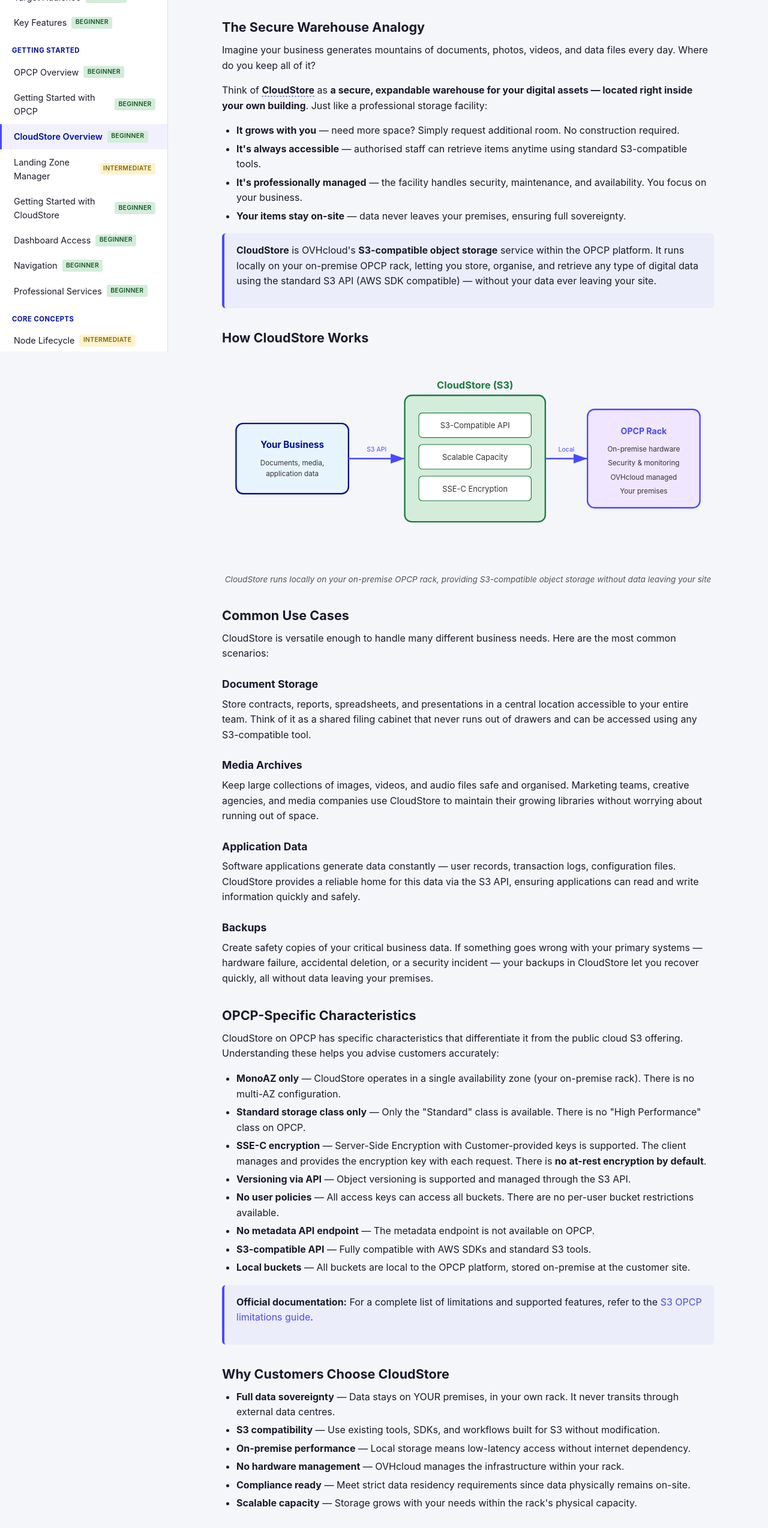
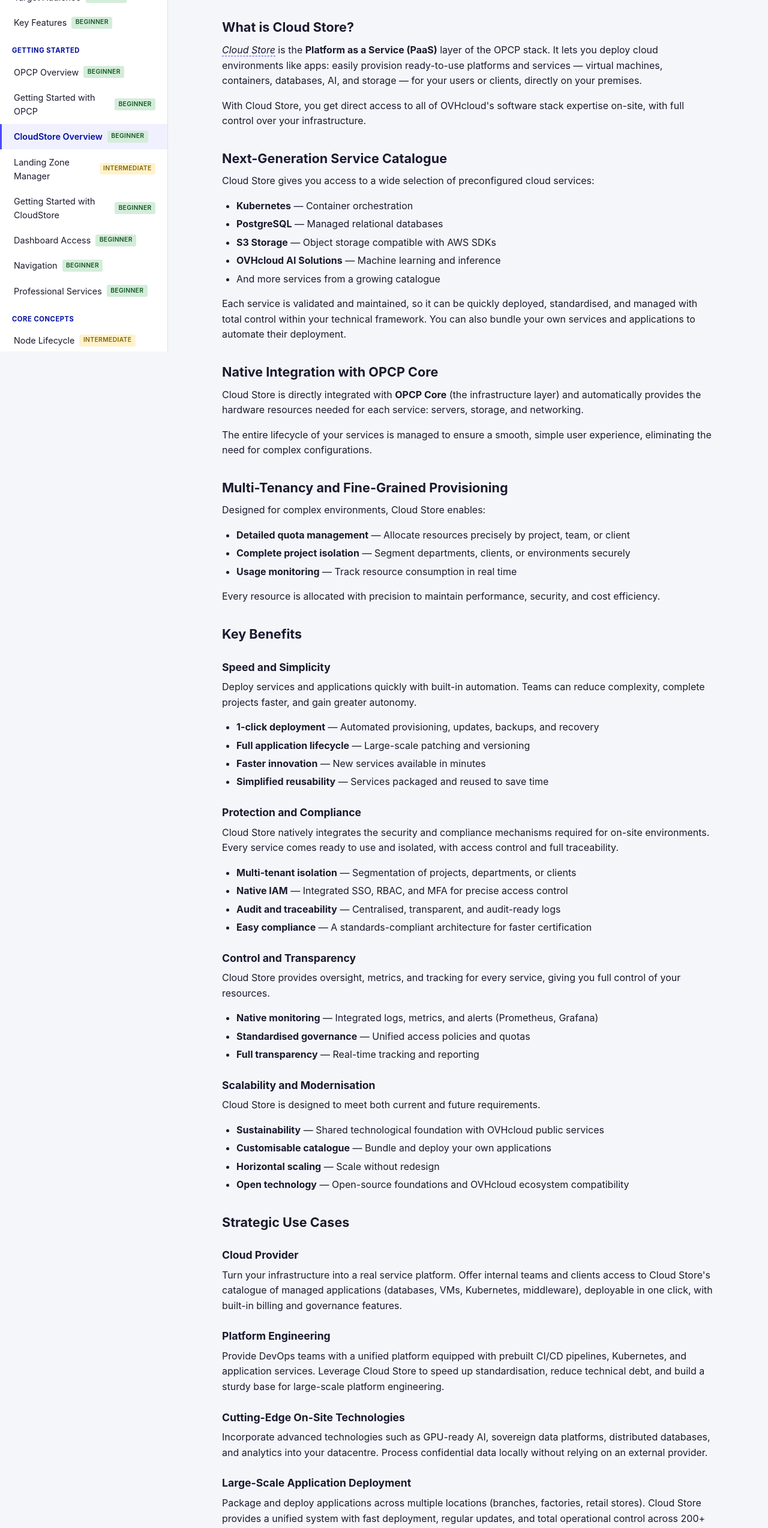
Before and after one commit to Sam9682/opcp-introduction, a website: page skillhub/en/getting-started/cloudstore-overview.html in a window 1280 px wide. Shown: the part 240-2788 px from the top of the page at 60% size. Drawn offline with Linux system fonts and the light colour scheme.

Commit message:
review content,adding landing zone

```diff
--- a/skillhub/en/getting-started/cloudstore-overview.html
+++ b/skillhub/en/getting-started/cloudstore-overview.html
@@ -3,15 +3,15 @@
 <head>
   <meta charset="UTF-8">
   <meta name="viewport" content="width=device-width, initial-scale=1.0">
-    <meta name="description" content="Learn what CloudStore is on OPCP: an S3-compatible object storage service running on-premise on your rack, its limitations, and key use cases.">
-  <title>CloudStore Overview - Storage Solutions - OPCP Skillhub</title>
+  <meta name="description" content="Learn what OPCP Cloud Store is: a Platform as a Service layer that lets you deploy cloud environments like apps — Kubernetes, databases, AI, storage and more — directly on your premises.">
+  <title>CloudStore Overview - Getting Started - OPCP Skillhub</title>
   <link rel="stylesheet" href="../../assets/css/style.css">
 </head>
 <body>
   <a href="#main-content" class="skip-link">Skip to main content</a>
 
   <header class="site-header" role="banner">
-    <div class="logo"><a href="../introduction/what-is-opcp.html" aria-label="Accueil SkillHub">SkillHub</a></div>
+    <div class="logo"><a href="../introduction/what-is-opcp.html" aria-label="SkillHub Home">SkillHub</a></div>
     <div class="header-right">
       <div class="lang-toggle" aria-label="Language selector"></div>
       <div class="progress-bar-container" role="progressbar" aria-valuenow="0" aria-valuemin="0" aria-valuemax="100" aria-label="Learning progress">
@@ -39,128 +39,125 @@
         </div>
       </header>
 
-                <section aria-labelledby="analogy-heading">
-                    <h2 id="analogy-heading">The Secure Warehouse Analogy</h2>
-                    <p>Imagine your business generates mountains of documents, photos, videos, and data files every day. Where do you keep all of it?</p>
+      <section aria-labelledby="what-is-cloudstore">
+        <h2 id="what-is-cloudstore">What is Cloud Store?</h2>
+        <p><dfn class="glossary-term" title="OPCP Cloud Store — Platform as a Service layer of OPCP that provides a catalogue of ready-to-use cloud services deployable on your premises">Cloud Store</dfn> is the <strong>Platform as a Service (PaaS)</strong> layer of the OPCP stack. It lets you deploy cloud environments like apps: easily provision ready-to-use platforms and services — virtual machines, containers, databases, AI, and storage — for your users or clients, directly on your premises.</p>
+        <p>With Cloud Store, you get direct access to all of OVHcloud's software stack expertise on-site, with full control over your infrastructure.</p>
+      </section>
 
-                    <p>Think of <a href="../glossary.html#term-cloudstore" class="glossary-term"><strong>CloudStore</strong></a> as <strong>a secure, expandable warehouse for your digital assets — located right inside your own building</strong>. Just like a professional storage facility:</p>
+      <section aria-labelledby="service-catalogue">
+        <h2 id="service-catalogue">Next-Generation Service Catalogue</h2>
+        <p>Cloud Store gives you access to a wide selection of preconfigured cloud services:</p>
+        <ul>
+          <li><strong>Kubernetes</strong> — Container orchestration</li>
+          <li><strong>PostgreSQL</strong> — Managed relational databases</li>
+          <li><strong>S3 Storage</strong> — Object storage compatible with AWS SDKs</li>
+          <li><strong>OVHcloud AI Solutions</strong> — Machine learning and inference</li>
+          <li>And more services from a growing catalogue</li>
+        </ul>
+        <p>Each service is validated and maintained, so it can be quickly deployed, standardised, and managed with total control within your technical framework. You can also bundle your own services and applications to automate their deployment.</p>
+      </section>
 
+      <section aria-labelledby="native-integration">
+        <h2 id="native-integration">Native Integration with OPCP Core</h2>
+        <p>Cloud Store is directly integrated with <strong>OPCP Core</strong> (the infrastructure layer) and automatically provides the hardware resources needed for each service: servers, storage, and networking.</p>
+        <p>The entire lifecycle of your services is managed to ensure a smooth, simple user experience, eliminating the need for complex configurations.</p>
+      </section>
+
+      <section aria-labelledby="multi-tenancy">
+        <h2 id="multi-tenancy">Multi-Tenancy and Fine-Grained Provisioning</h2>
+        <p>Designed for complex environments, Cloud Store enables:</p>
         <ul>
-                        <li><strong>It grows with you</strong> — need more space? Simply request additional room. No construction required.</li>
-                        <li><strong>It's always accessible</strong> — authorised staff can retrieve items anytime using standard S3-compatible tools.</li>
-                        <li><strong>It's professionally managed</strong> — the facility handles security, maintenance, and availability. You focus on your business.</li>
-                        <li><strong>Your items stay on-site</strong> — data never leaves your premises, ensuring full sovereignty.</li>
+          <li><strong>Detailed quota management</strong> — Allocate resources precisely by project, team, or client</li>
+          <li><strong>Complete project isolation</strong> — Segment departments, clients, or environments securely</li>
+          <li><strong>Usage monitoring</strong> — Track resource consumption in real time</li>
+        </ul>
+        <p>Every resource is allocated with precision to maintain performance, security, and cost efficiency.</p>
+      </section>
+
+      <section aria-labelledby="key-benefits">
+        <h2 id="key-benefits">Key Benefits</h2>
+
+        <h3>Speed and Simplicity</h3>
+        <p>Deploy services and applications quickly with built-in automation. Teams can reduce complexity, complete projects faster, and gain greater autonomy.</p>
+        <ul>
+          <li><strong>1-click deployment</strong> — Automated provisioning, updates, backups, and recovery</li>
+          <li><strong>Full application lifecycle</strong> — Large-scale patching and versioning</li>
+          <li><strong>Faster innovation</strong> — New services available in minutes</li>
+          <li><strong>Simplified reusability</strong> — Services packaged and reused to save time</li>
         </ul>
 
-                    <div class="info-box">
-                        <p><strong>CloudStore</strong> is OVHcloud's <strong class="term">S3-compatible object storage</strong> service within the OPCP platform. It runs locally on your on-premise OPCP rack, letting you store, organise, and retrieve any type of digital data using the standard S3 API (AWS SDK compatible) — without your data ever leaving your site.</p>
-                    </div>
+        <h3>Protection and Compliance</h3>
+        <p>Cloud Store natively integrates the security and compliance mechanisms required for on-site environments. Every service comes ready to use and isolated, with access control and full traceability.</p>
+        <ul>
+          <li><strong>Multi-tenant isolation</strong> — Segmentation of projects, departments, or clients</li>
+          <li><strong>Native IAM</strong> — Integrated SSO, RBAC, and MFA for precise access control</li>
+          <li><strong>Audit and traceability</strong> — Centralised, transparent, and audit-ready logs</li>
+          <li><strong>Easy compliance</strong> — A standards-compliant architecture for faster certification</li>
+        </ul>
+
+        <h3>Control and Transparency</h3>
+        <p>Cloud Store provides oversight, metrics, and tracking for every service, giving you full control of your resources.</p>
+        <ul>
+          <li><strong>Native monitoring</strong> — Integrated logs, metrics, and alerts (Prometheus, Grafana)</li>
+          <li><strong>Standardised governance</strong> — Unified access policies and quotas</li>
+          <li><strong>Full transparency</strong> — Real-time tracking and reporting</li>
+        </ul>
+
+        <h3>Scalability and Modernisation</h3>
+        <p>Cloud Store is designed to meet both current and future requirements.</p>
+        <ul>
+          <li><strong>Sustainability</strong> — Shared technological foundation with OVHcloud public services</li>
+          <li><strong>Customisable catalogue</strong> — Bundle and deploy your own applications</li>
+          <li><strong>Horizontal scaling</strong> — Scale without redesign</li>
+          <li><strong>Open technology</strong> — Open-source foundations and OVHcloud ecosystem compatibility</li>
+        </ul>
       </section>
 
-                <section aria-labelledby="diagram-heading">
-                    <h2 id="diagram-heading">How CloudStore Works</h2>
-                    <figure class="diagram-scroll">
-                        <svg viewBox="0 0 700 300" xmlns="http://www.w3.org/2000/svg" role="img" aria-label="Diagram showing how CloudStore connects your business to secure, on-premise S3-compatible storage managed by OVHcloud on your OPCP rack">
-                            <!-- Your Business -->
-                            <rect x="20" y="100" width="160" height="100" rx="10" fill="#e8f4fd" stroke="#000E9C" stroke-width="2"/>
-                            <text x="100" y="135" text-anchor="middle" font-size="13" font-weight="bold" fill="#000E9C">Your Business</text>
-                            <text x="100" y="160" text-anchor="middle" font-size="10" fill="#333">Documents, media,</text>
-                            <text x="100" y="175" text-anchor="middle" font-size="10" fill="#333">application data</text>
+      <section aria-labelledby="use-cases">
+        <h2 id="use-cases">Strategic Use Cases</h2>
 
-                            <!-- Arrow -->
-                            <line x1="180" y1="150" x2="260" y2="150" stroke="#4949FF" stroke-width="2" marker-end="url(#arrowhead)"/>
-                            <text x="220" y="140" text-anchor="middle" font-size="9" fill="#4949FF">S3 API</text>
+        <h3>Cloud Provider</h3>
+        <p>Turn your infrastructure into a real service platform. Offer internal teams and clients access to Cloud Store's catalogue of managed applications (databases, VMs, Kubernetes, middleware), deployable in one click, with built-in billing and governance features.</p>
 
-                            <!-- CloudStore -->
-                            <rect x="260" y="60" width="200" height="180" rx="10" fill="#d4edda" stroke="#1b7a3d" stroke-width="2"/>
-                            <text x="360" y="50" text-anchor="middle" font-size="14" font-weight="bold" fill="#1b7a3d">CloudStore (S3)</text>
-                            <rect x="280" y="85" width="160" height="35" rx="5" fill="#ffffff" stroke="#1b7a3d" stroke-width="1"/>
-                            <text x="360" y="107" text-anchor="middle" font-size="11" fill="#333">S3-Compatible API</text>
-                            <rect x="280" y="130" width="160" height="35" rx="5" fill="#ffffff" stroke="#1b7a3d" stroke-width="1"/>
-                            <text x="360" y="152" text-anchor="middle" font-size="11" fill="#333">Scalable Capacity</text>
-                            <rect x="280" y="175" width="160" height="35" rx="5" fill="#ffffff" stroke="#1b7a3d" stroke-width="1"/>
-                            <text x="360" y="197" text-anchor="middle" font-size="11" fill="#333">SSE-C Encryption</text>
+        <h3>Platform Engineering</h3>
+        <p>Provide DevOps teams with a unified platform equipped with prebuilt CI/CD pipelines, Kubernetes, and application services. Leverage Cloud Store to speed up standardisation, reduce technical debt, and build a sturdy base for large-scale platform engineering.</p>
 
-                            <!-- Arrow to OPCP Rack -->
-                            <line x1="460" y1="150" x2="520" y2="150" stroke="#4949FF" stroke-width="2" marker-end="url(#arrowhead)"/>
-                            <text x="490" y="140" text-anchor="middle" font-size="9" fill="#4949FF">Local</text>
+        <h3>Cutting-Edge On-Site Technologies</h3>
+        <p>Incorporate advanced technologies such as GPU-ready AI, sovereign data platforms, distributed databases, and analytics into your datacentre. Process confidential data locally without relying on an external provider.</p>
 
-                            <!-- OPCP Rack -->
-                            <rect x="520" y="80" width="160" height="140" rx="10" fill="#f0e6ff" stroke="#4949FF" stroke-width="2"/>
-                            <text x="600" y="115" text-anchor="middle" font-size="12" font-weight="bold" fill="#4949FF">OPCP Rack</text>
-                            <text x="600" y="140" text-anchor="middle" font-size="10" fill="#333">On-premise hardware</text>
-                            <text x="600" y="160" text-anchor="middle" font-size="10" fill="#333">Security &amp; monitoring</text>
-                            <text x="600" y="180" text-anchor="middle" font-size="10" fill="#333">OVHcloud managed</text>
-                            <text x="600" y="200" text-anchor="middle" font-size="10" fill="#333">Your premises</text>
-
-                            <!-- Arrowhead marker -->
-                            <defs>
-                                <marker id="arrowhead" markerWidth="10" markerHeight="7" refX="10" refY="3.5" orient="auto">
-                                    <polygon points="0 0, 10 3.5, 0 7" fill="#4949FF"/>
-                                </marker>
-                            </defs>
-                        </svg>
-                        <figcaption>CloudStore runs locally on your on-premise OPCP rack, providing S3-compatible object storage without data leaving your site</figcaption>
-                    </figure>
+        <h3>Large-Scale Application Deployment</h3>
+        <p>Package and deploy applications across multiple locations (branches, factories, retail stores). Cloud Store provides a unified system with fast deployment, regular updates, and total operational control across 200+ sites.</p>
       </section>
 
-                <section aria-labelledby="use-cases-heading">
-                    <h2 id="use-cases-heading">Common Use Cases</h2>
-                    <p>CloudStore is versatile enough to handle many different business needs. Here are the most common scenarios:</p>
-
-                    <h3>Document Storage</h3>
-                    <p>Store contracts, reports, spreadsheets, and presentations in a central location accessible to your entire team. Think of it as a shared filing cabinet that never runs out of drawers and can be accessed using any S3-compatible tool.</p>
-
-                    <h3>Media Archives</h3>
-                    <p>Keep large collections of images, videos, and audio files safe and organised. Marketing teams, creative agencies, and media companies use CloudStore to maintain their growing libraries without worrying about running out of space.</p>
-
-                    <h3>Application Data</h3>
-                    <p>Software applications generate data constantly — user records, transaction logs, configuration files. CloudStore provides a reliable home for this data via the S3 API, ensuring applications can read and write information quickly and safely.</p>
-
-                    <h3>Backups</h3>
-                    <p>Create safety copies of your critical business data. If something goes wrong with your primary systems — hardware failure, accidental deletion, or a security incident — your backups in CloudStore let you recover quickly, all without data leaving your premises.</p>
-                </section>
-
-                <section aria-labelledby="opcp-specifics-heading">
-                    <h2 id="opcp-specifics-heading">OPCP-Specific Characteristics</h2>
-                    <p>CloudStore on OPCP has specific characteristics that differentiate it from the public cloud S3 offering. Understanding these helps you advise customers accurately:</p>
-
+      <section aria-labelledby="in-action">
+        <h2 id="in-action">Cloud Store in Action</h2>
+        <p>Cloud Store offers more than just a catalogue. It changes how teams utilise and manage cloud services through four key capabilities:</p>
         <ul>
-                        <li><strong class="term">MonoAZ only</strong> — CloudStore operates in a single availability zone (your on-premise rack). There is no multi-AZ configuration.</li>
-                        <li><strong>Standard storage class only</strong> — Only the "Standard" class is available. There is no "High Performance" class on OPCP.</li>
-                        <li><strong class="term">SSE-C encryption</strong> — Server-Side Encryption with Customer-provided keys is supported. The client manages and provides the encryption key with each request. There is <strong>no at-rest encryption by default</strong>.</li>
-                        <li><strong>Versioning via API</strong> — Object versioning is supported and managed through the S3 API.</li>
-                        <li><strong>No user policies</strong> — All access keys can access all buckets. There are no per-user bucket restrictions available.</li>
-                        <li><strong>No metadata API endpoint</strong> — The metadata endpoint is not available on OPCP.</li>
-                        <li><strong>S3-compatible API</strong> — Fully compatible with AWS SDKs and standard S3 tools.</li>
-                        <li><strong>Local buckets</strong> — All buckets are local to the OPCP platform, stored on-premise at the customer site.</li>
-                    </ul>
-
-                    <div class="info-box">
-                        <p><strong>Official documentation:</strong> For a complete list of limitations and supported features, refer to the <a href="https://docs.ovhcloud.com/fr/guides/hosted-private-cloud/opcp/s3-opcp-limitations" target="_blank" rel="noopener">S3 OPCP limitations guide</a>.</p>
-                    </div>
-                </section>
-
-                <section aria-labelledby="benefits-heading">
-                    <h2 id="benefits-heading">Why Customers Choose CloudStore</h2>
-                    <ul>
-                        <li><strong>Full data sovereignty</strong> — Data stays on YOUR premises, in your own rack. It never transits through external data centres.</li>
-                        <li><strong>S3 compatibility</strong> — Use existing tools, SDKs, and workflows built for S3 without modification.</li>
-                        <li><strong>On-premise performance</strong> — Local storage means low-latency access without internet dependency.</li>
-                        <li><strong>No hardware management</strong> — OVHcloud manages the infrastructure within your rack.</li>
-                        <li><strong>Compliance ready</strong> — Meet strict data residency requirements since data physically remains on-site.</li>
-                        <li><strong>Scalable capacity</strong> — Storage grows with your needs within the rack's physical capacity.</li>
+          <li><strong>Click &amp; Deploy service catalogue</strong> — Deploy databases, Kubernetes clusters, AI services, or storage solutions in seconds from a single catalogue</li>
+          <li><strong>Integrated supervision and governance</strong> — Manage deployed services in real time with unified dashboards bringing together metrics, logs, and alerts</li>
+          <li><strong>Quotas and multi-tenant management</strong> — Allocate quotas and resources by project, team, or client to ensure user autonomy with centralised control</li>
+          <li><strong>Full lifecycle management</strong> — From automated provisioning to secure decommissioning, the entire process is orchestrated to accelerate product launches and strengthen governance</li>
         </ul>
       </section>
 
       <section aria-labelledby="summary-heading">
         <h2 id="summary-heading">Key Takeaways</h2>
         <ul>
-                        <li><strong>CloudStore</strong> is an S3-compatible object storage service running locally on your OPCP rack.</li>
-                        <li>It handles documents, media, application data, and backups using the standard S3 API.</li>
-                        <li>Data never leaves your premises — full sovereignty and compliance by design.</li>
-                        <li>Key limitations: MonoAZ, Standard class only, SSE-C encryption (no at-rest by default), no user policies.</li>
-                        <li>Compatible with AWS SDKs and any S3-compatible tooling.</li>
+          <li><strong>Cloud Store</strong> is the PaaS layer of OPCP — a service catalogue for deploying ready-to-use cloud platforms on your premises.</li>
+          <li>It provides access to Kubernetes, PostgreSQL, S3 storage, AI solutions, and more, all preconfigured and maintained.</li>
+          <li>It integrates natively with OPCP Core, which automatically provisions the required hardware resources.</li>
+          <li>Built-in multi-tenancy, IAM, monitoring, and compliance make it enterprise-ready.</li>
+          <li>It covers use cases from cloud provider platforms to large-scale edge deployments.</li>
+        </ul>
+      </section>
+
+      <section aria-labelledby="learn-more">
+        <h2 id="learn-more">Learn More</h2>
+        <ul>
+          <li><a href="https://www.ovhcloud.com/en/hosted-private-cloud/onprem-cloud-platform/cloud-store/">Cloud Store — OVHcloud Official Page</a></li>
+          <li><a href="https://www.ovhcloud.com/en/hosted-private-cloud/onprem-cloud-platform/opcp-core/">OPCP Core — Infrastructure as a Service</a></li>
+          <li><a href="https://www.ovhcloud.com/en/hosted-private-cloud/onprem-cloud-platform/landing-zone-manager/">Landing Zone Manager — Cloud Ready</a></li>
         </ul>
       </section>
 
```
Also changed, not shown: skillhub/assets/search-index.json (+22 -22 lines), skillhub/fr/getting-started/cloudstore-overview.html (+107 -110 lines). Lines whose indentation alone changed are shown as unchanged.
